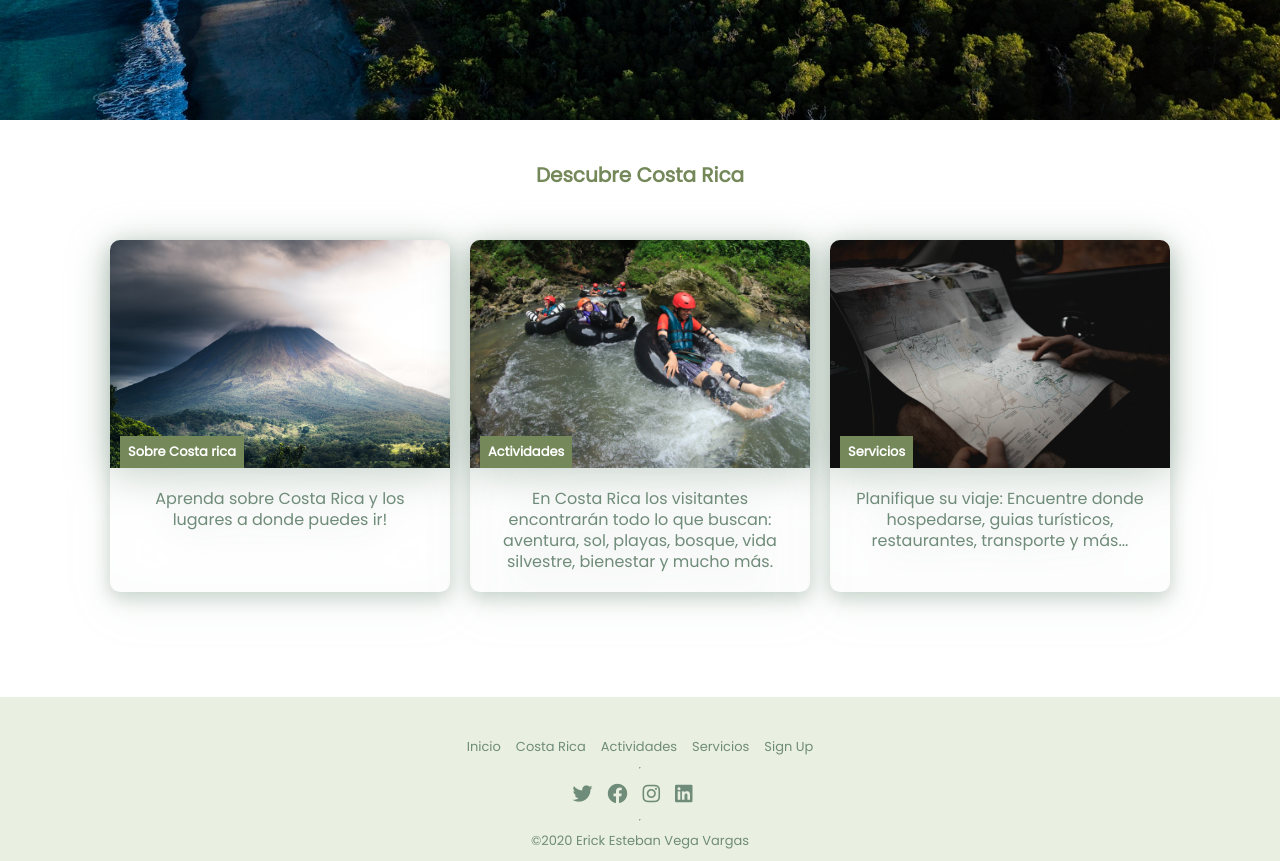
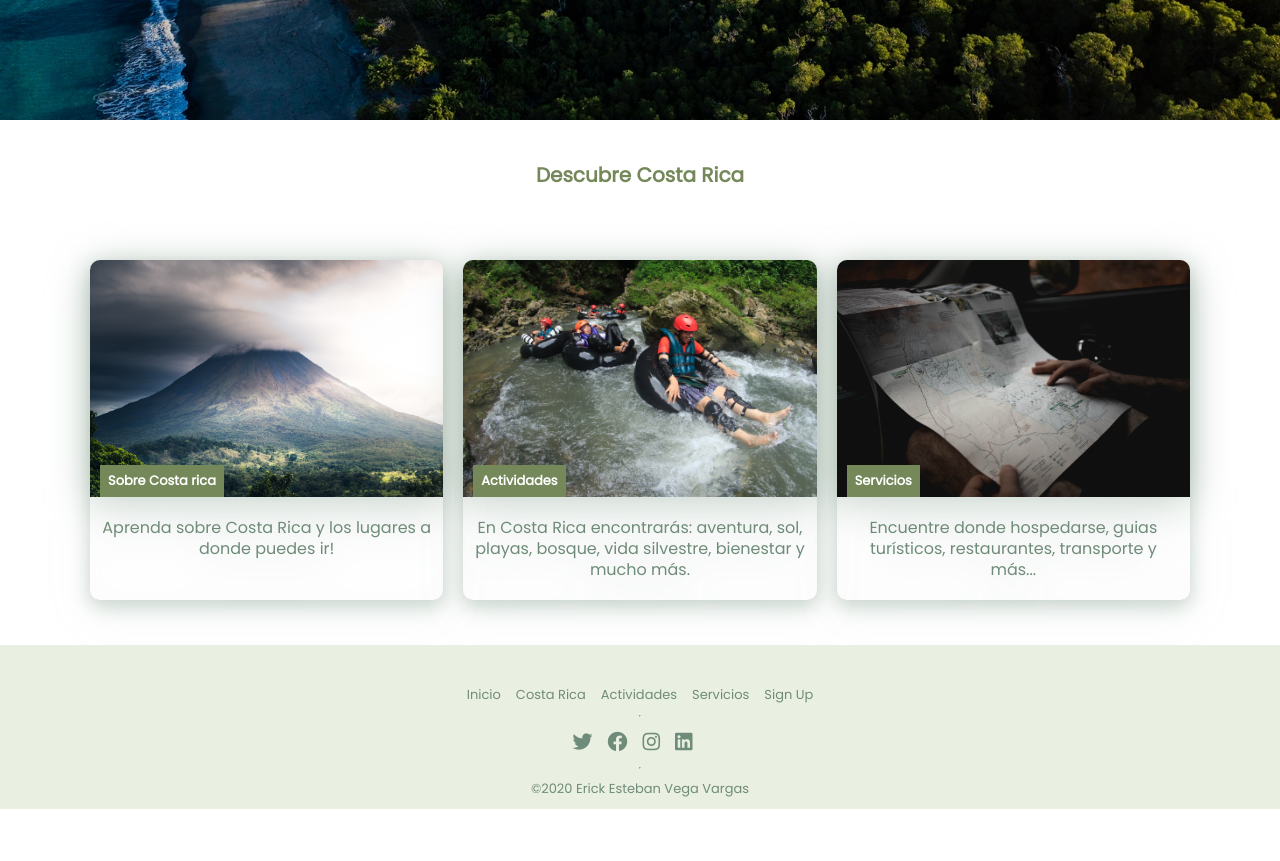
Before and after one commit to erikv30/Visit_CR, a React (Create React App) app: page / in a window 1280 px wide. Shown: the part 760-1621 px from the top of the page. After the commit the page ends 1569 px from the top, so only its background shows below. Built offline with nearby package versions, Linux system fonts and the light colour scheme.

Commit message:
css updated

```diff
--- a/src/components/Cards.css
+++ b/src/components/Cards.css
@@ -1,11 +1,12 @@
 .cards {
-  padding: 4rem;
   background: #fff;
 }
 
 h1 {
   text-align: center;
   color: #748859;
+  margin-top: 4rem;
+  margin-bottom: 2rem;
 }
 
 p {
@@ -38,7 +39,7 @@ p {
 }
 
 .cards__items {
-  margin-bottom: 2rem;
+  margin: 0rem;
 }
 
 .cards__item {
@@ -106,7 +107,7 @@ p {
 }
 
 .cards__item__info {
-  padding: 2rem;
+  padding: 2rem 1rem;
 }
 
 .cards__item__text {
--- a/src/components/CardsActividades.js
+++ b/src/components/CardsActividades.js
@@ -12,7 +12,7 @@ function Cards() {
                     <ul className="cards__items">
                         <CardItem
                         src={process.env.PUBLIC_URL + '/images/lindsay-loucel-OAZNaSaExlc-unsplash.jpg'}
-                        text='Las playas de Costa Rica permite el disfrute de la playa como medio de esparcimiento, deporte y descanso.'
+                        text='Costa Rica permite el disfrute de la playa como medio de esparcimiento, deporte y descanso.'
                         label='Sol y playa'
                         />
                         <CardItem
--- a/src/components/CardsInicio.js
+++ b/src/components/CardsInicio.js
@@ -17,13 +17,13 @@ function Cards() {
                         />
                         <CardItem
                         src={process.env.PUBLIC_URL + '/images/pexels-must-bee-kayak.jpg'}
-                        text='En Costa Rica los visitantes encontrarán todo lo que buscan: aventura, sol, playas, bosque, vida silvestre, bienestar y mucho más.'
+                        text='En Costa Rica encontrarás: aventura, sol, playas, bosque, vida silvestre, bienestar y mucho más.'
                         label='Actividades'
                         path='/actividades'
                         />
                          <CardItem
                         src={process.env.PUBLIC_URL + '/images/pexels-dziana-hasanbekava-5589439.jpg'}
-                        text='Planifique su viaje: Encuentre donde hospedarse, guias turísticos, restaurantes, transporte y más...'
+                        text='Encuentre donde hospedarse, guias turísticos, restaurantes, transporte y más...'
                         label='Servicios'
                         path='/servicios'
                         />
--- a/src/components/CardsServicios.js
+++ b/src/components/CardsServicios.js
@@ -26,7 +26,7 @@ function Cards() {
                     <ul className="cards__items">
                         <CardItem
                         src={process.env.PUBLIC_URL + '/images/taylor-franz-GJogrGZxKJE-unsplash.jpg'}
-                        text='Deleitese con los diferentes platillos y comidas típicas de Costa Rica alrededor de todo el territotio nacional.'
+                        text='Deleitese con los diferentes platillos y comidas típicas de Costa Rica.'
                         label='Restaurantes'
                         />
                         <CardItem
```
